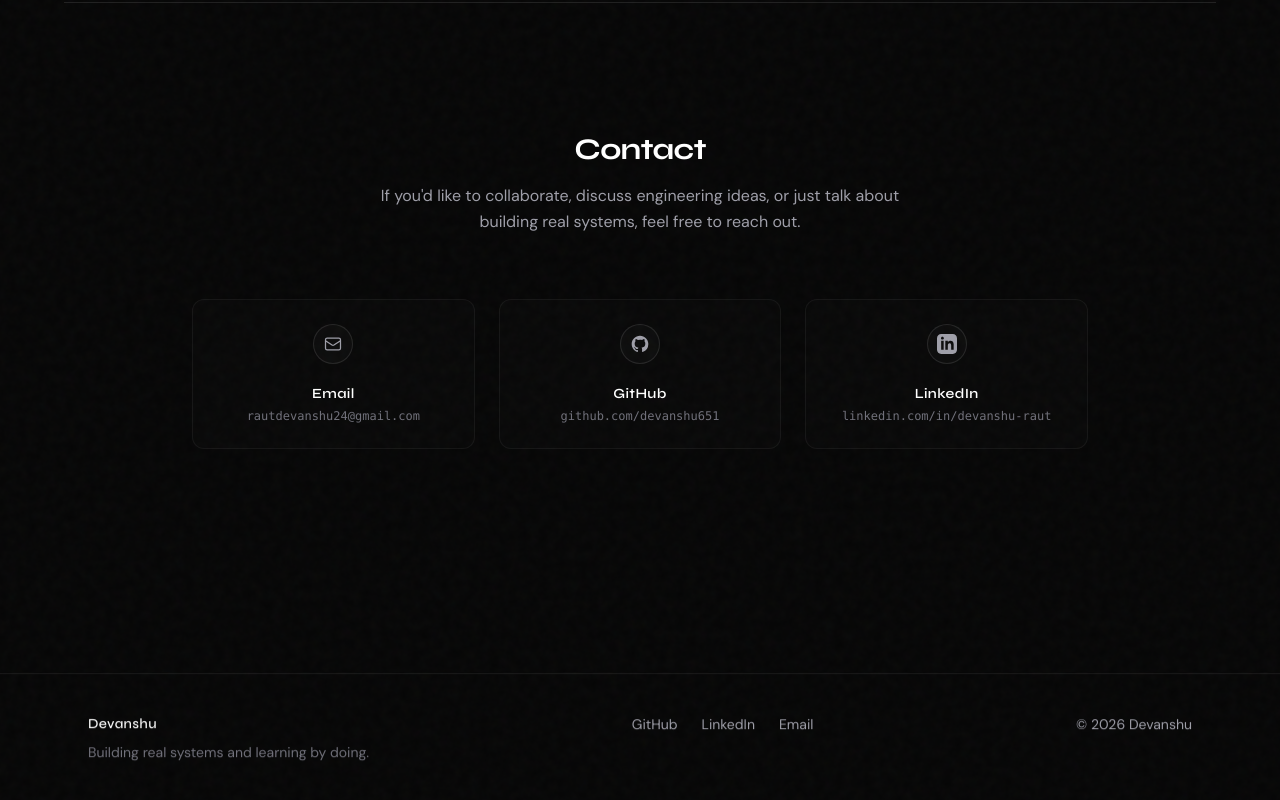
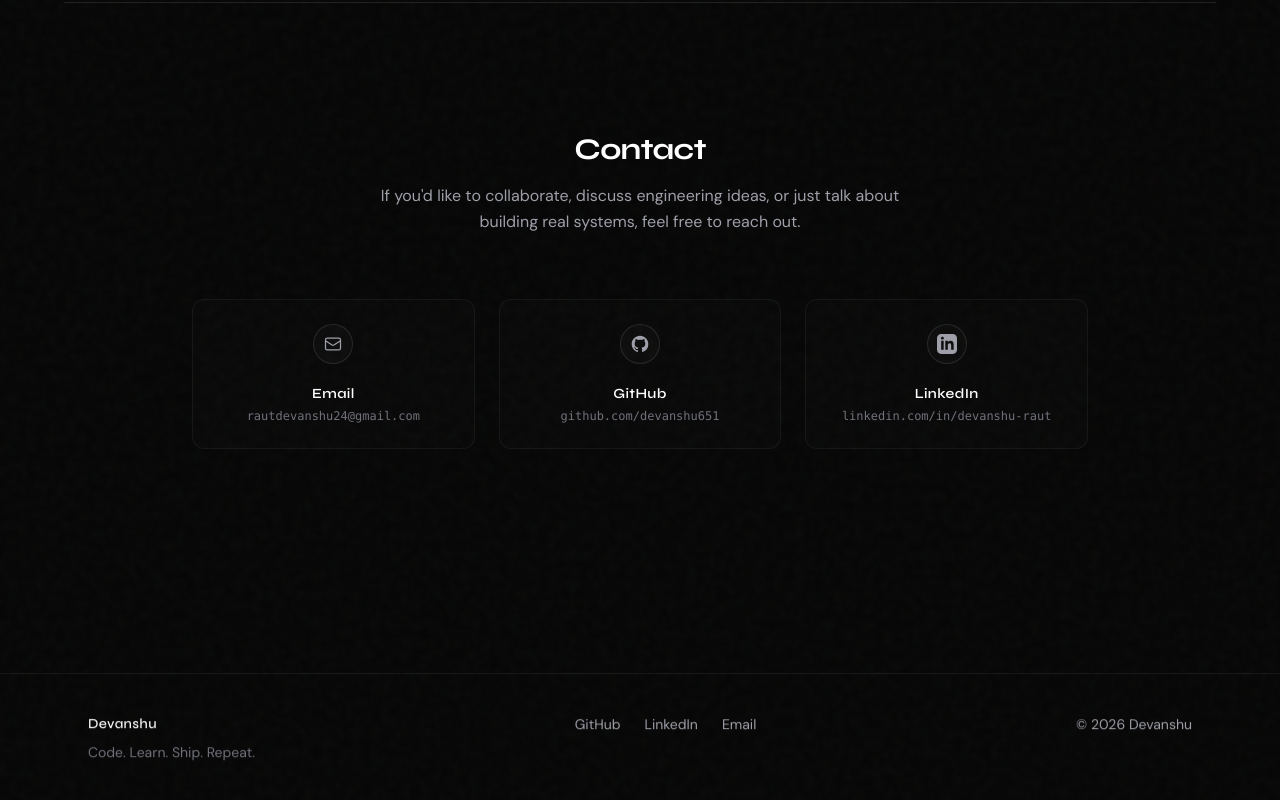
Before and after one commit to devanshu651/portfolio, a Next.js app: page / in a window 1280 px wide. Shown: the part 3168-3968 px from the top of the page. Built offline with nearby package versions, Linux system fonts and the light colour scheme.

Commit message:
chore: update footer tagline under Devanshu logo to dev mantra

```diff
--- a/app/layout.tsx
+++ b/app/layout.tsx
@@ -52,7 +52,7 @@ export default function RootLayout({
       <div>
         <p className="text-white font-medium font-display tracking-wide">Devanshu</p>
         <p className="mt-2 max-w-xs text-zinc-500">
-          Building real systems and learning by doing.
+          Code. Learn. Ship. Repeat.
         </p>
       </div>
 
```
